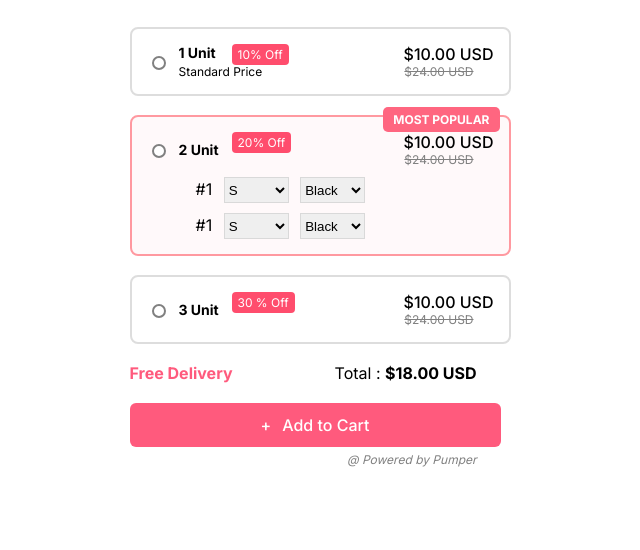
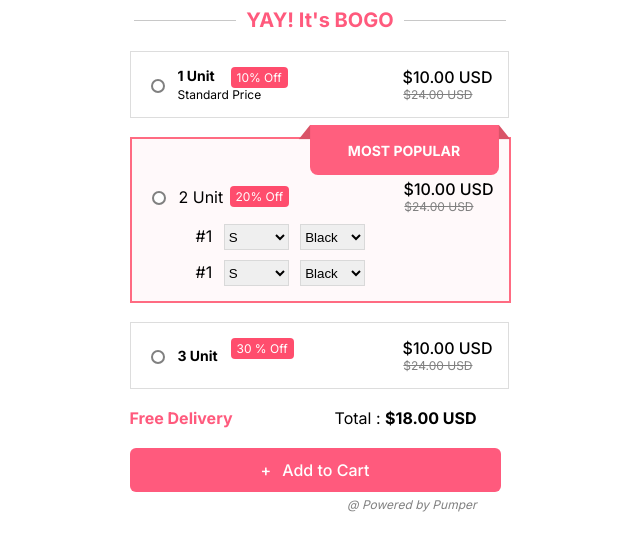
Before and after one commit to kalilinux429/BogoSale, a plain HTML site: page index.html in a window 1280 px wide. Shown: the whole page, without its empty margins (320-960 px from the left). Drawn offline with Linux system fonts and the light colour scheme.

Commit message:
inital commit

```diff
--- a/index.html
+++ b/index.html
@@ -12,6 +12,11 @@
   </head>
   <body>
     <div class="container">
+      <div class="bogo-banner">
+        <div class="line"></div>
+        <span class="bogo-text">YAY! It's BOGO</span>
+        <div class="line"></div>
+    </div>
       <div class="box" onclick="toggleBox(1)">
         <div class="pricing-card">
           <div class="left-section">
@@ -65,15 +70,18 @@
       </div>
 
       <div class="box open" onclick="toggleBox(2)">
-        <div class="ribbon">MOST POPULAR</div>
-        <div class="pricing-card">
-          <div class="left-section">
-            <input type="radio" class="rbtn" name="color" />
 
-            <div class="unit-info">
-              <div class="unit-title">
+          <div class="ribbon ribbon-shadow">MOST POPULAR</div>
+
+
+        <div class="pricingsecond-card">
+          <div class="left-section unit-section">
+            <input type="radio" class="rbtn-unit2" name="color" />
+
+            <div class="unit2-info">
+              <div class="unit2-title">
                 2 Unit
-                <span class="discount-badge">20% Off</span>
+                <span class="secondbadge">20% Off</span>
               </div>
 
             </div>
@@ -175,6 +183,7 @@
       </div>
     </div>
 
+
     <script src="app.js">
 
 
--- a/style.css
+++ b/style.css
@@ -7,15 +7,36 @@ body {
   align-items: center;
 }
 
+/* //bogo banner */
+
+
+.bogo-banner {
+  display: flex;
+  align-items: center;
+  justify-content: center;
+  gap: 10px;
+  margin-bottom: 19px;
+}
+
+.line {
+width: 102px;
+  height: 1px;
+  background-color:  #C8C8C8;
+}
+
+.bogo-text {
+font-size: 20px;
+  font-weight: bold;
+  color: #ff5a7d;
+}
+
 .box,
 .cart-container,
 .unit-option,
 .unit-container {
   width: 347px;
-  border-radius: 8px;
 }
 
-/* Box Component */
 .box {
   border: 1px solid #ddd;
   padding: 15px;
@@ -25,20 +46,69 @@ body {
 }
 
 .box.open {
-  border-color: #ff99a0;
+  border: 2px solid #FF6B82;
   background-color: #fff9fa;
 }
 
 .ribbon {
+  background: #ff5f7e;
+  color: white;
+  font-weight: bold;
+  font-size: 18px;
+  padding: 12px 35px;
+  border-radius: 0 0 8px 8px; /* Rounded bottom corners */
+  display: inline-block;
+  position: relative;
+  text-transform: uppercase;
+  z-index: 2;
+  width: 119px;
+  height: 26px;
+  transform: translateY(-29px) translateX(163px);
+}
+
+/* Creating the Upward Slanted Notches */
+.ribbon::before,
+.ribbon::after {
+  content: "";
   position: absolute;
-  top: -10px;
-  right: 9px;
-  background: #ff6680;
-  color: white;
-  padding: 5px 10px;
-  font-size: 12px;
-  font-weight: bold;
-  border-radius: 5px;
+
+  width: 15px;
+  height: 12px;
+  background: #ff5f7e;
+  z-index: -1;
+
+  left: 187px;
+  top: 1px;
+}
+
+/* Left Notch */
+.ribbon::before {
+  clip-path: polygon(0 0, 100% 100%, 0 100%);
+  transform: rotate(-90deg);
+  left: -13px;
+
+  top: 01px;
+}
+
+/* Right Notch */
+.ribbon::after {
+  right: -20px;
+  clip-path: polygon(100% 0, 100% 100%, 0 100%);
+  transform: rotate(90deg);
+}
+
+/* Darker Shadow Effect for Depth */
+.ribbon-shadow::before,
+.ribbon-shadow::after {
+  background: #d95367; /* Slightly darker shade */
+}
+.ribbon-shadow {
+  font-size: 14px;
+  font-weight: 700;
+  text-align: center;
+  display: flex;
+  justify-content: center;
+  align-items: center;
 }
 
 .details {
@@ -88,6 +158,17 @@ select {
   left: 100px;
 }
 
+.secondbadge {
+  background: #ff4d6d;
+  color: white;
+  font-size: 12px;
+  padding: 3px 6px;
+  border-radius: 4px;
+  font-weight: 400;
+  position: absolute;
+  top: 15px;
+  left: 60pxpx;
+}
 /* Pricing */
 .price {
   font-weight: bold;
@@ -144,6 +225,13 @@ select {
   justify-content: space-between;
 }
 
+.pricingsecond-card {
+  display: flex;
+  align-items: center;
+  justify-content: space-between;
+  margin-top: -25px;
+}
+
 /* Radio Selection */
 .left-section {
   display: flex;
@@ -197,6 +285,9 @@ input[type="radio"]:checked::before {
   display: flex;
   flex-direction: column;
 }
+.unit2-title {
+  margin-left: 10px;
+}
 
 .unit-title {
   font-size: 14px;
@@ -226,7 +317,22 @@ input[type="radio"]:checked::before {
 }
 
 .box {
-  border: 2px solid #ddd;
+  border: 0.9px solid #ddd;
   cursor: pointer;
   transition: all 0.3s ease-in-out;
+  position: relative;
 }
+
+.secondbadge {
+  background: #ff4d6d;
+  color: white;
+  font-size: 12px;
+  padding: 3px 6px;
+  border-radius: 4px;
+  font-weight: 400;
+  position: absolute;
+  top: 15px;
+  top: 71px;
+  left: 98px;
+  top: 47px;
+}
```
Also changed, not shown: MOST POPULAR.png (added).
